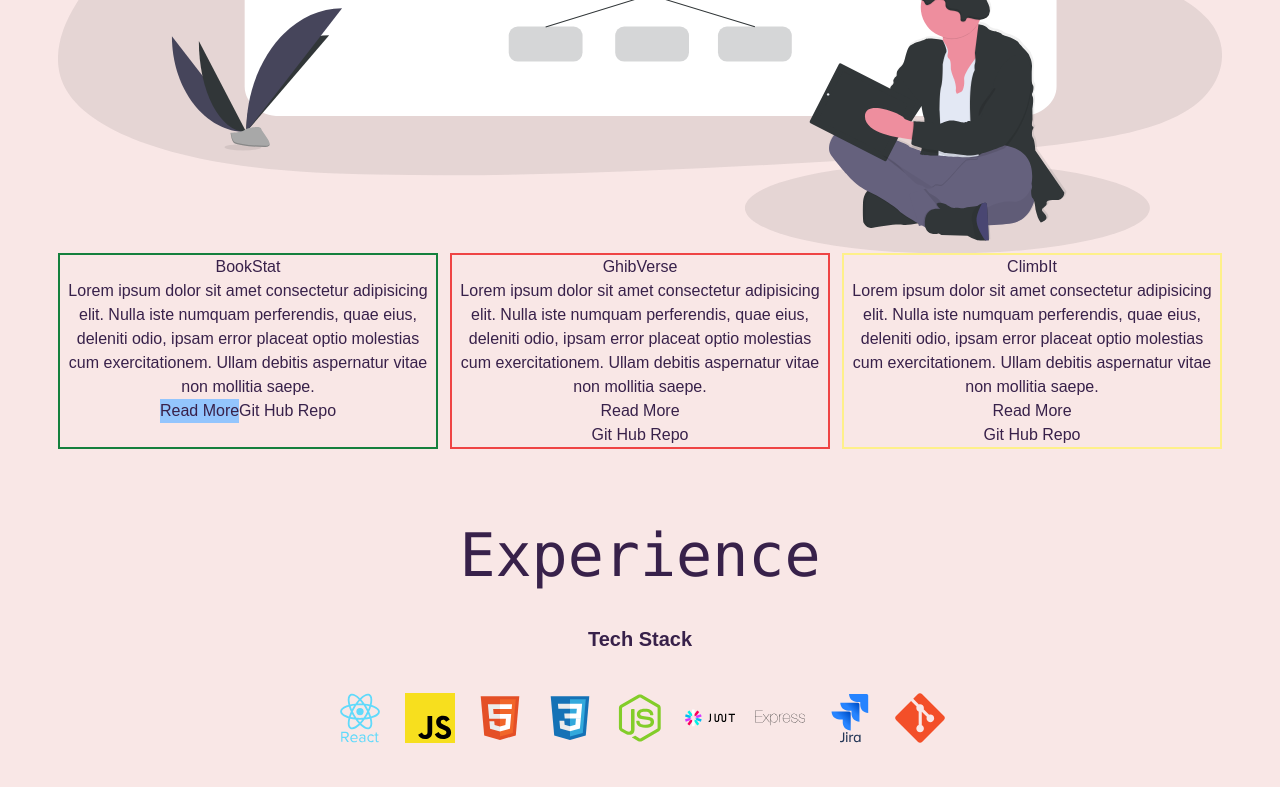
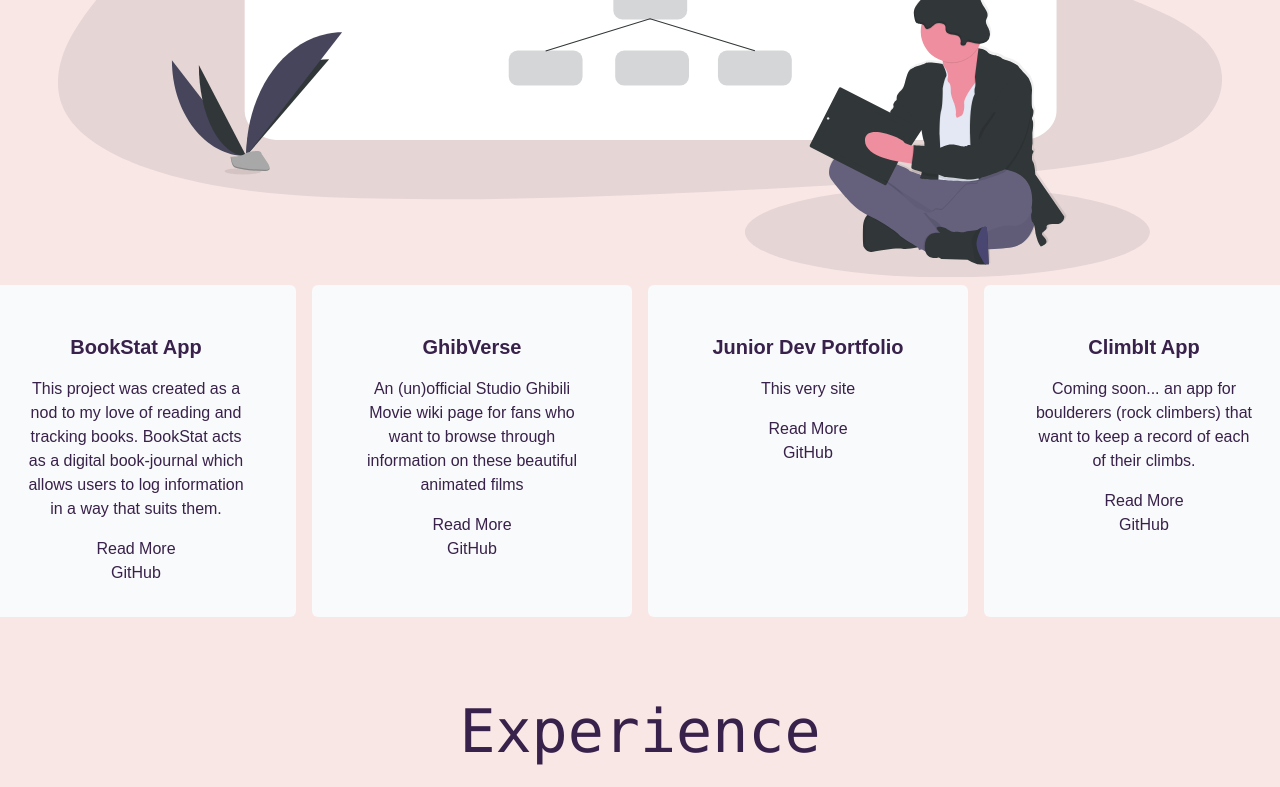
Before and after one commit to Cloudy-96/Junior-Dev-Full-Stack-Portfolio, a React (Create React App) app: page / in a window 1280 px wide. Shown: the part 2000-2787 px from the top of the page. Built offline with nearby package versions, Linux system fonts and the light colour scheme.

Commit message:
restructure of portfolio items

```diff
--- a/src/App.js
+++ b/src/App.js
@@ -34,7 +34,7 @@ function App() {
             Hiring A Full Stack Developer?
           </h1>
           <h2 className="text-xl text-gray-50">
-            Hi, I'm Kat I am a junior full stack developer based in Leamington
+            Hi I'm Kat, a junior full stack developer based in Leamington
             Spa, UK.
           </h2>
           <p className="text-gray-50">
--- a/src/components/AboutMe.jsx
+++ b/src/components/AboutMe.jsx
@@ -2,13 +2,16 @@ const AboutMe = () => {
   return (
     <>
       <div className="grid-rows-2 grid-rows-2">
-        <div className=" about-me grid grid-cols-2 gap-3 " id="about-me">
+        <div
+          className=" about-me grid grid-cols-2 gap-3  place-items-center"
+          id="about-me"
+        >
           <img
-            className="shadow-2xl"
+            className="shadow-2xl pr-0"
             src="https://media-cdn.tripadvisor.com/media/photo-s/0d/87/44/54/uhuru-peak-tanzania-mount.jpg"
             alt="Uhuru peak on kilimanjaro"
           />
-          <section>
+          <section className="pr-12 ">
             <h1 className="font-mono text-6xl my-7">About Me: </h1>
             {/* <h2>Introduction</h2> */}
             <p>
--- a/src/components/Portfolio.jsx
+++ b/src/components/Portfolio.jsx
@@ -1,4 +1,38 @@
 import { Testing } from "../svgs/tech-stack";
+
+const projects = [
+  {
+    name: "BookStat App",
+    about:
+      "This project was created as a nod to my love of reading and tracking books. BookStat acts as a digital book-journal which allows users to log information in a way that suits them.",
+    img: "",
+    readMoreUrl: "",
+    gitHub: "https://github.com/Cloudy-96/BookStat-App",
+  },
+  {
+    name: "GhibVerse",
+    about:
+      "An (un)official Studio Ghibili Movie wiki page for fans who want to browse through information on these beautiful animated films",
+    img: "",
+    readMoreUrl: "",
+    gitHub: "https://www.youtube.com/watch?v=dQw4w9WgXcQ",
+  },
+  {
+    name: "Junior Dev Portfolio",
+    about: "This very site",
+    img: "",
+    readMoreUrl: "",
+    gitHub: "https://www.youtube.com/watch?v=dQw4w9WgXcQ",
+  },
+  {
+    name: "ClimbIt App",
+    about:
+      "Coming soon... an app for boulderers (rock climbers) that want to keep a record of each of their climbs.",
+    img: "",
+    readMoreUrl: "",
+    gitHub: "https://www.youtube.com/watch?v=dQw4w9WgXcQ",
+  },
+];
 
 const Portfolio = () => {
   return (
@@ -32,80 +66,37 @@ const Portfolio = () => {
       >
         <h1 className="font-mono text-6xl my-7">Portfolio</h1>
         <Testing />
-        <div className=" flex gap-3 ">
-          <div className="border-2 border-green-700">
-            <h2 className="secondary-heading">BookStat</h2>
-            <p>
-              Lorem ipsum dolor sit amet consectetur adipisicing elit. Nulla
-              iste numquam perferendis, quae eius, deleniti odio, ipsam error
-              placeat optio molestias cum exercitationem. Ullam debitis
-              aspernatur vitae non mollitia saepe.
-            </p>
+        <div className=" flex justify-center ">
+          <ul className="flex">
+            {projects.map((project) => (
+              <li
+                key="project.id"
+                className="bg-gray-50 p-8 rounded-md m-2 w-80"
+              >
+                <h2 className="text-xl font-semibold m-4">{project.name}</h2>
+                <p className="m-4">{project.about}</p>
+                <div>
                   <a
+                    className="cursor-pointer"
                     href="https://www.youtube.com/watch?v=dQw4w9WgXcQ"
                     target="_blank"
                     rel="noreferrer"
                   >
-              <button className="bg-blue-300">
-                {/* <p className="read-more"> */}
                     Read More
-                {/* </p> */}
-              </button>
                   </a>
+                  <br />
                   <a
-              href="https://github.com/Cloudy-96/BookStat-App"
+                    className="cursor-pointer"
+                    href={project.gitHub}
                     target="_blank"
                     rel="noreferrer"
                   >
-              Git Hub Repo
+                    GitHub
                   </a>
                 </div>
-          <div className="border-2 border-red-500">
-            <h2>GhibVerse</h2>
-            <p>
-              Lorem ipsum dolor sit amet consectetur adipisicing elit. Nulla
-              iste numquam perferendis, quae eius, deleniti odio, ipsam error
-              placeat optio molestias cum exercitationem. Ullam debitis
-              aspernatur vitae non mollitia saepe.
-            </p>
-            <a
-              href="https://www.youtube.com/watch?v=dQw4w9WgXcQ"
-              target="_blank"
-              rel="noreferrer"
-            >
-              <p className="read-more">Read More</p>
-            </a>
-            <a
-              href="https://github.com/Cloudy-96/GhibVerse"
-              target="_blank"
-              rel="noreferrer"
-            >
-              Git Hub Repo
-            </a>
-          </div>
-          <div className="border-2 border-yellow-200">
-            <h2>ClimbIt</h2>
-            <p>
-              Lorem ipsum dolor sit amet consectetur adipisicing elit. Nulla
-              iste numquam perferendis, quae eius, deleniti odio, ipsam error
-              placeat optio molestias cum exercitationem. Ullam debitis
-              aspernatur vitae non mollitia saepe.
-            </p>
-            <a
-              href="https://www.youtube.com/watch?v=dQw4w9WgXcQ"
-              target="_blank"
-              rel="noreferrer"
-            >
-              <p className="read-more">Read More</p>
-            </a>
-            <a
-              href="https://www.youtube.com/watch?v=dQw4w9WgXcQ"
-              target="_blank"
-              rel="noreferrer"
-            >
-              Git Hub Repo
-            </a>
-          </div>
+              </li>
+            ))}
+          </ul>
         </div>
       </div>
     </>
@@ -113,3 +104,77 @@ const Portfolio = () => {
 };
 
 export default Portfolio;
+
+// <div className=" flex gap-3 ">
+//   <div className="border-2 border-green-700">
+//     <h2 className="secondary-heading">BookStat</h2>
+//     <p>
+//       Lorem ipsum dolor sit amet consectetur adipisicing elit. Nulla
+//       iste numquam perferendis, quae eius, deleniti odio, ipsam error
+//       placeat optio molestias cum exercitationem. Ullam debitis
+//       aspernatur vitae non mollitia saepe.
+//     </p>
+//     <a
+//       href="https://www.youtube.com/watch?v=dQw4w9WgXcQ"
+//       target="_blank"
+//       rel="noreferrer"
+//     >
+//       <button className="bg-blue-300">
+//         Read More
+//       </button>
+//     </a>
+//     <a
+//       href="https://github.com/Cloudy-96/BookStat-App"
+//       target="_blank"
+//       rel="noreferrer"
+//     >
+//       Git Hub Repo
+//     </a>
+//   </div>
+//   <div className="border-2 border-red-500">
+//     <h2>GhibVerse</h2>
+//     <p>
+//       Lorem ipsum dolor sit amet consectetur adipisicing elit. Nulla
+//       iste numquam perferendis, quae eius, deleniti odio, ipsam error
+//       placeat optio molestias cum exercitationem. Ullam debitis
+//       aspernatur vitae non mollitia saepe.
+//     </p>
+//     <a
+//       href="https://www.youtube.com/watch?v=dQw4w9WgXcQ"
+//       target="_blank"
+//       rel="noreferrer"
+//     >
+//       <p className="read-more">Read More</p>
+//     </a>
+//     <a
+//       href="https://github.com/Cloudy-96/GhibVerse"
+//       target="_blank"
+//       rel="noreferrer"
+//     >
+//       Git Hub Repo
+//     </a>
+//   </div>
+//   <div className="border-2 border-yellow-200">
+//     <h2>ClimbIt</h2>
+//     <p>
+//       Lorem ipsum dolor sit amet consectetur adipisicing elit. Nulla
+//       iste numquam perferendis, quae eius, deleniti odio, ipsam error
+//       placeat optio molestias cum exercitationem. Ullam debitis
+//       aspernatur vitae non mollitia saepe.
+//     </p>
+//     <a
+//       href="https://www.youtube.com/watch?v=dQw4w9WgXcQ"
+//       target="_blank"
+//       rel="noreferrer"
+//     >
+//       <p className="read-more">Read More</p>
+//     </a>
+//     <a
+//       href="https://www.youtube.com/watch?v=dQw4w9WgXcQ"
+//       target="_blank"
+//       rel="noreferrer"
+//     >
+//       Git Hub Repo
+//     </a>
+//   </div>
+// </div>;
```
Lines whose indentation alone changed are shown as unchanged.
